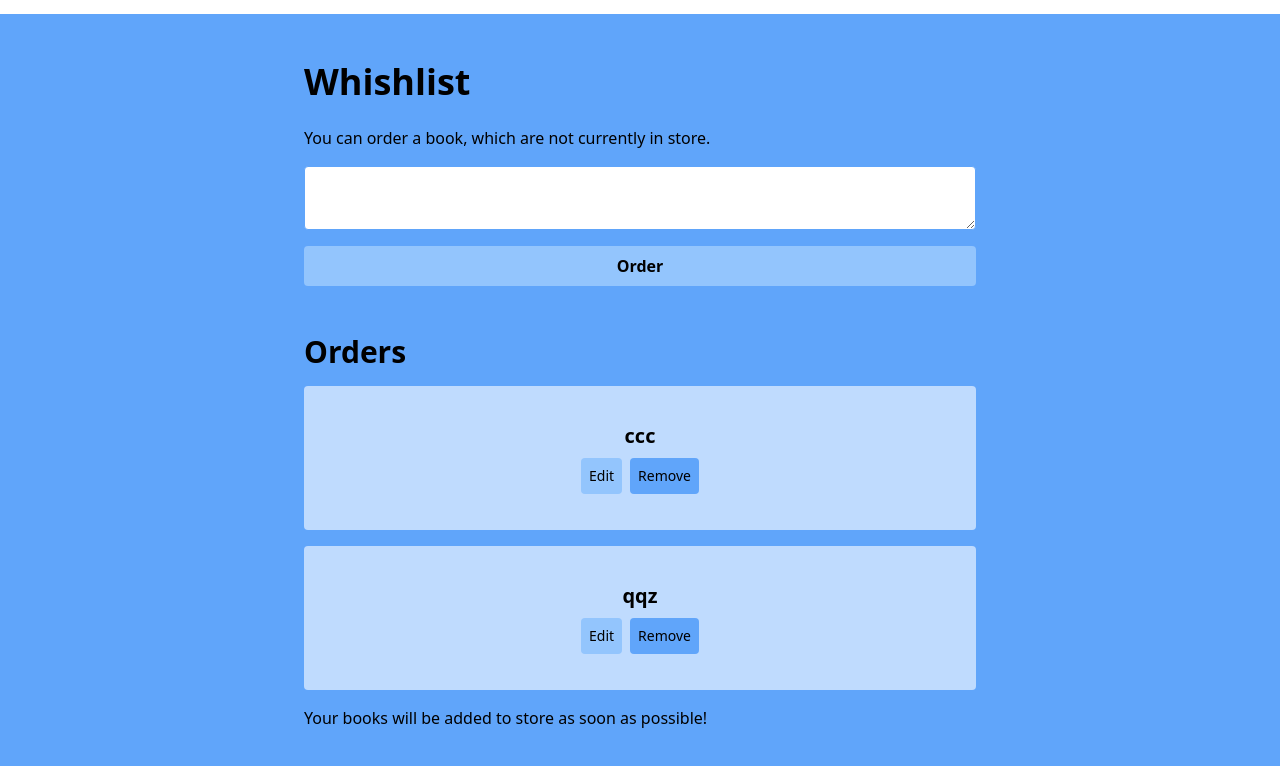
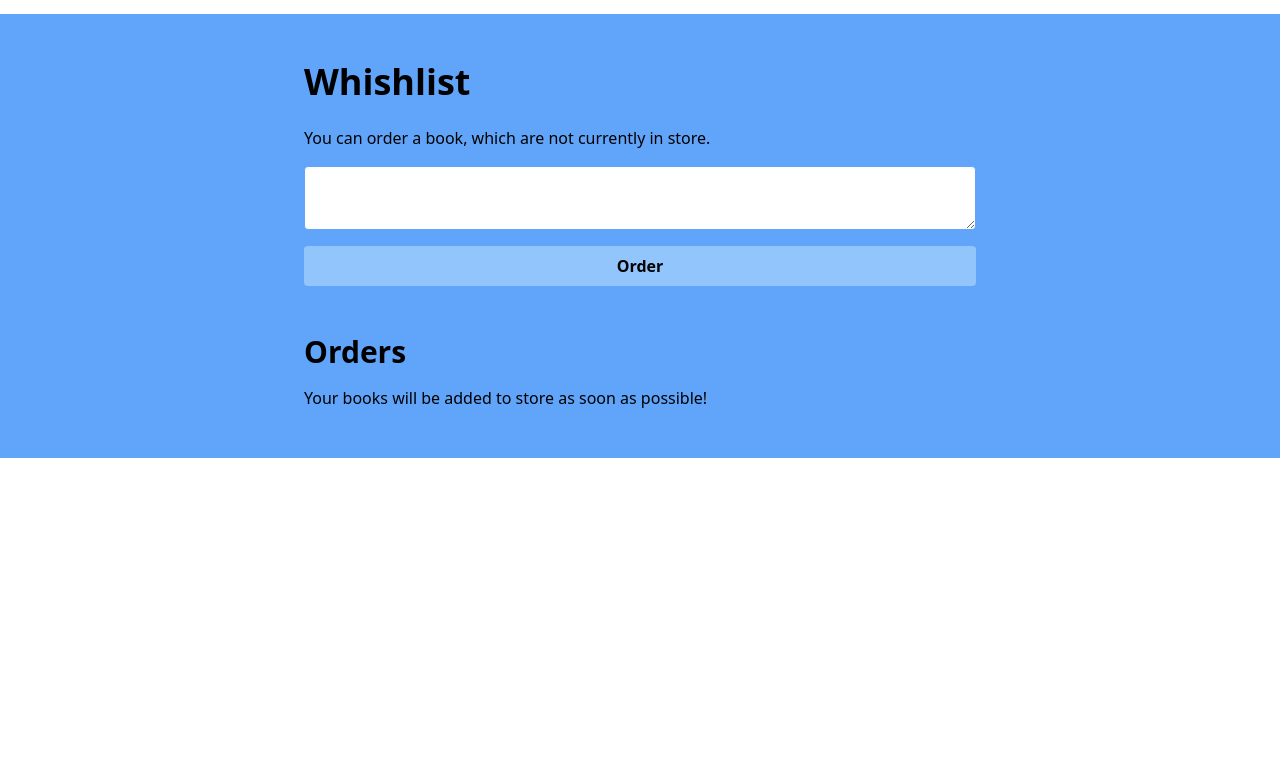
Before and after one commit to serverwind/eSHOP, a React (Vite) app: page / in a window 1280 px wide. Shown: the part 1538-2304 px from the top of the page. After the commit the page ends 1996 px from the top, so only its background shows below. Built offline with nearby package versions, Linux system fonts and the light colour scheme; data requests are answered from the project's data file.

Commit message:
Eliminated bug with inputs and correct data save. Wishlist finished!

```diff
--- a/src/components/Whishlist.jsx
+++ b/src/components/Whishlist.jsx
@@ -11,7 +11,10 @@ const Order = ({ whish, handleRemove, handleUpdate }) => {
   }
 
   function handleSave(id) {
-    let value = document.getElementById('new-book').value
+    let inputs = document.querySelectorAll('.edit-input') // возвращает Node List, что не является Array
+    let inputsArray = Array.from(inputs) // преобразование Node List в Array
+    let value = inputsArray.find(( input ) => input.getAttribute('id') === id).value;
+
     axios.put(`http://localhost:3001/whishlist/${id}`, {
       book: value
     })
@@ -29,12 +32,12 @@ const Order = ({ whish, handleRemove, handleUpdate }) => {
     <>
       <div className="text-xl font-bold mb-2"> {whish.book} </div>
       <div className={ `mb-2 flex gap-2 ${ input }` }>
-        <input id="new-book" type="text" />
+        <input id={whish.id} className="edit-input" type="text" />
         <button onClick={() => handleSave(whish.id)} className="bg-blue-300 rounded py-2 px-4 text-sm">Save</button>
     </div>
         <div className={ `flex gap-2 ${ button }` }>
         <button onClick={handleButtons} className="bg-blue-300 rounded p-2 text-sm">Edit</button>
-        <button onClick={handleRemove} className="bg-blue-400 rounded p-2 text-sm"> Remove </button>
+        <button onClick={() => handleRemove(whish.id)} className="bg-blue-400 rounded p-2 text-sm"> Remove </button>
     </div>
     </>
   )
--- a/src/db/db.json
+++ b/src/db/db.json
@@ -71,14 +71,5 @@
       "price": 9.5
     }
   ],
-  "whishlist": [
-    {
-      "book": "ccc",
-      "id": "921"
-    },
-    {
-      "book": "qqz",
-      "id": "312"
-    }
-  ]
+  "whishlist": []
 }
```
